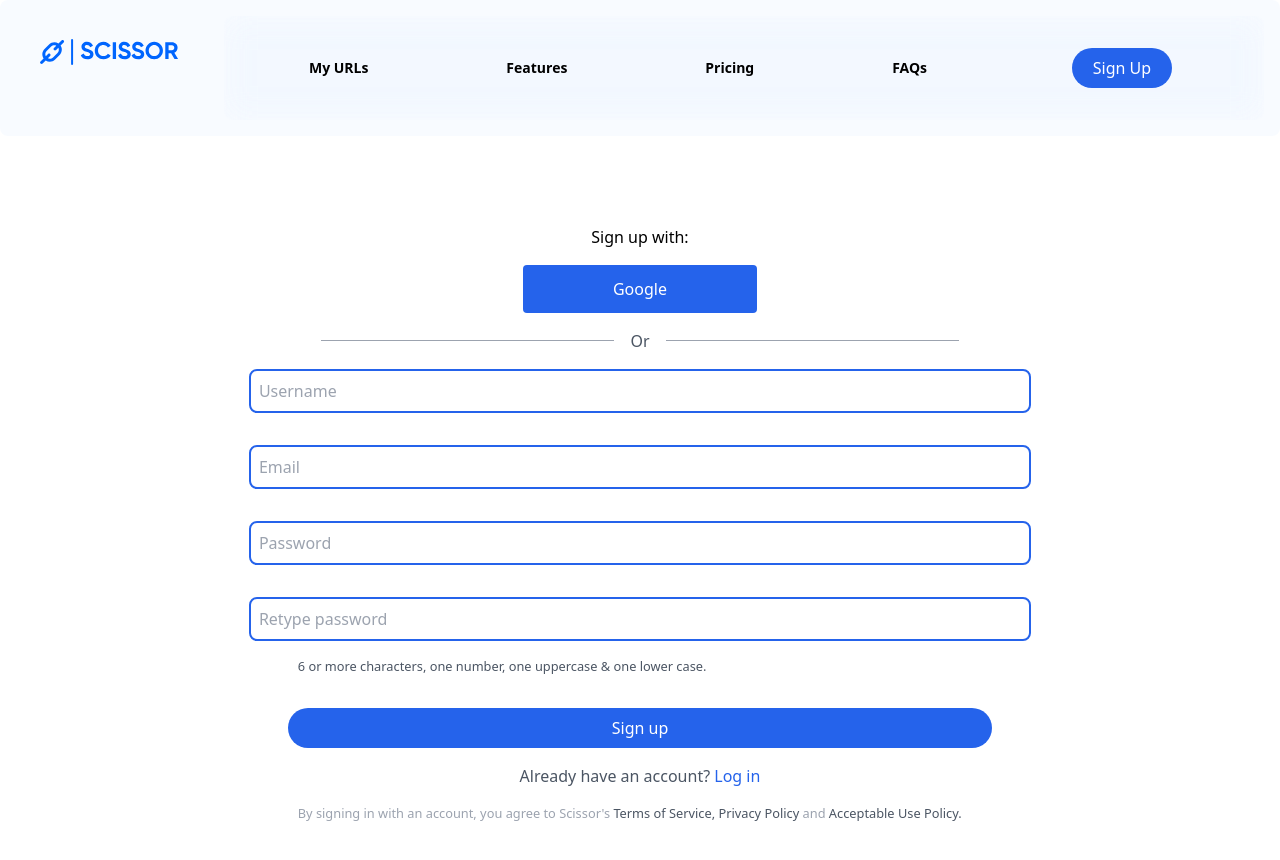
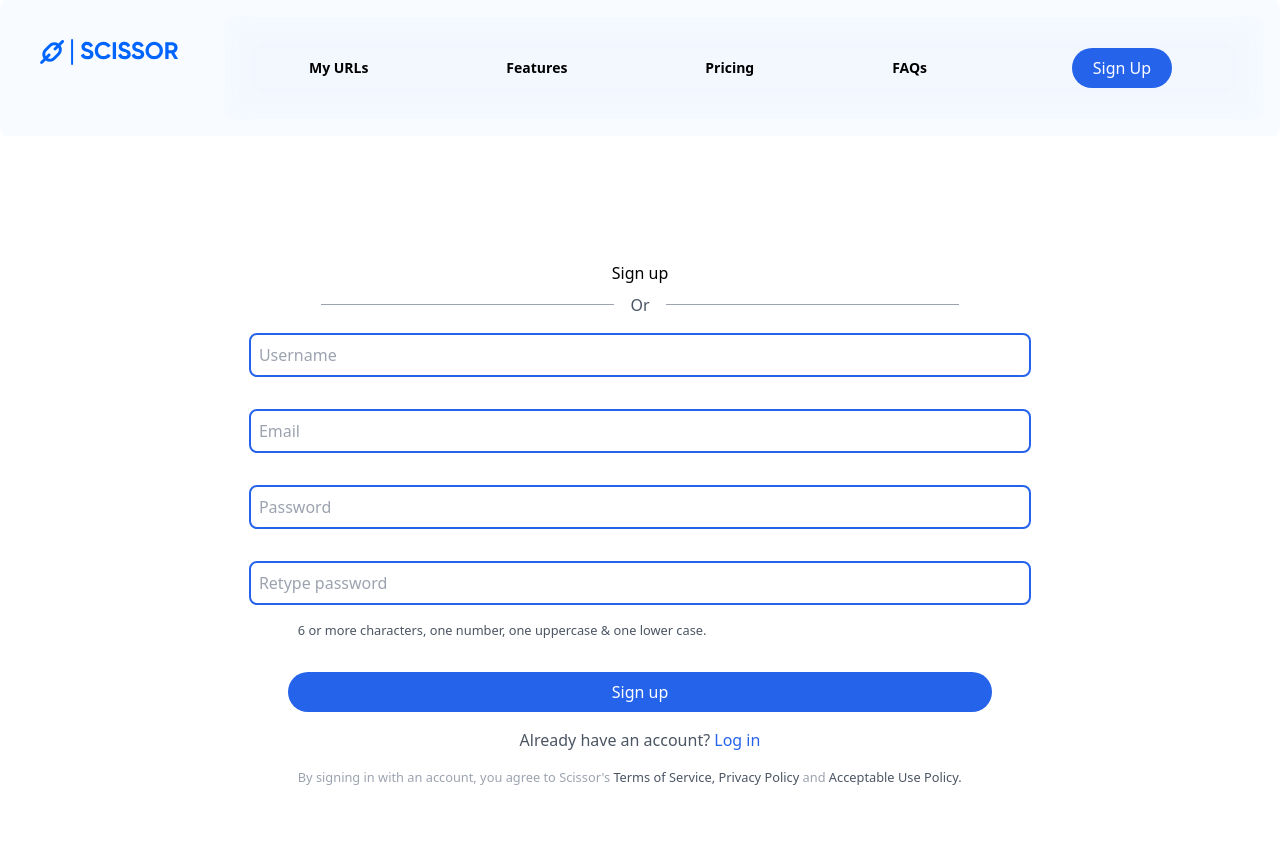
Before and after one commit to wonuola-y/Scissors-app, a React (Create React App) app: page /sign in a window 1280 px wide. Shown: the top 860 px of the page. Built offline with nearby package versions, Linux system fonts and the light colour scheme; no server answers.

Commit message:
sign up updates

```diff
--- a/src/components/Signup.tsx
+++ b/src/components/Signup.tsx
@@ -47,12 +47,8 @@ const passwordConfirmRef = useRef<any>()
           className=" w-11/12 flex justify-center items-center
       flex-col"
         >
-          <h3 className="my-2">Sign up with:</h3>
-          <div className="my-4 mt-2 w-full flex items-center justify-center">
-            <button className="bg-blue-600 rounded py-3 px-3 w-1/5 text-white ">
-              Google
-            </button>
-          </div>
+          <h3 className="my-2">Sign up</h3>
+
           <div className="w-full flex justify-center items-center">
             <p className="w-3/12 h-[1.3px] bg-gray-400"></p>
             <p className="mx-4 text-gray-600">Or</p>
```
